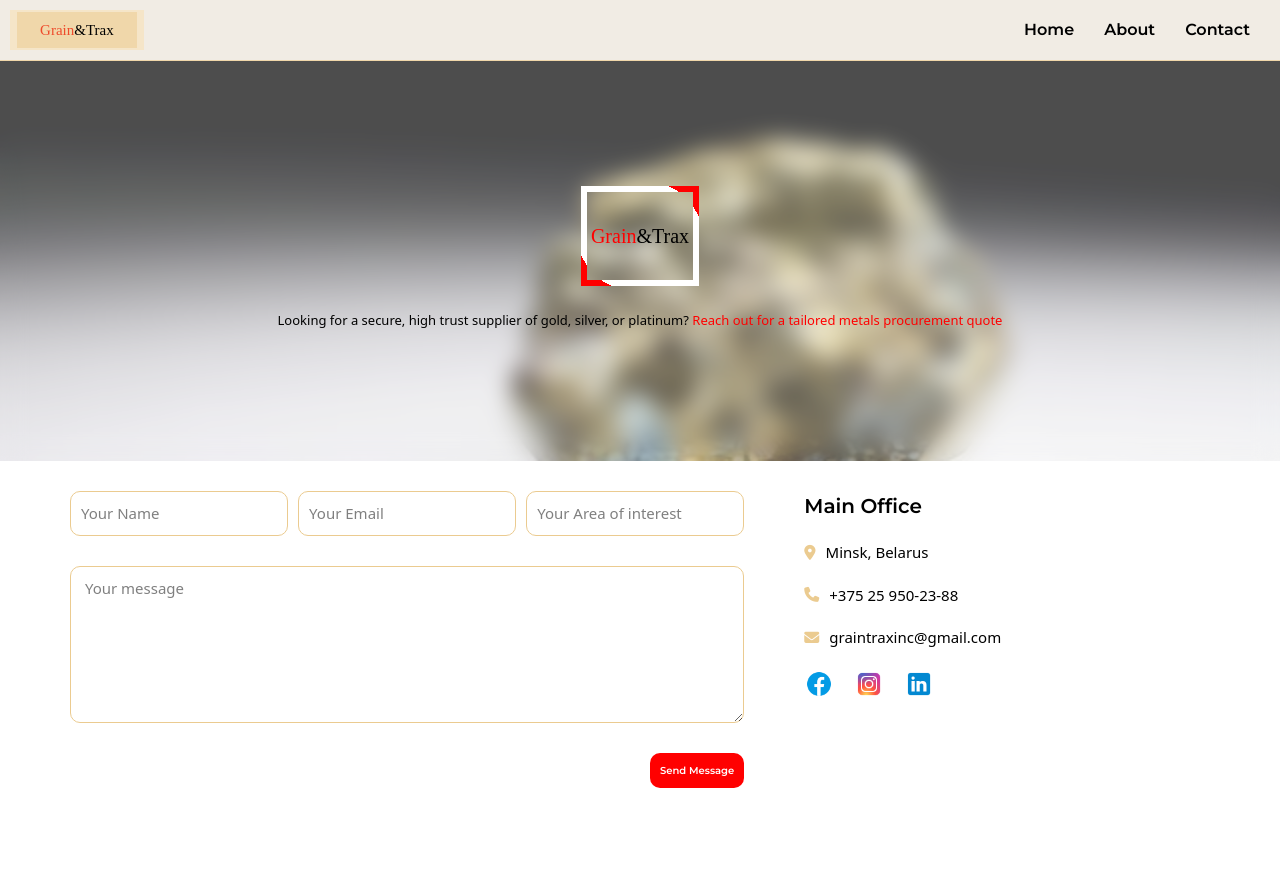
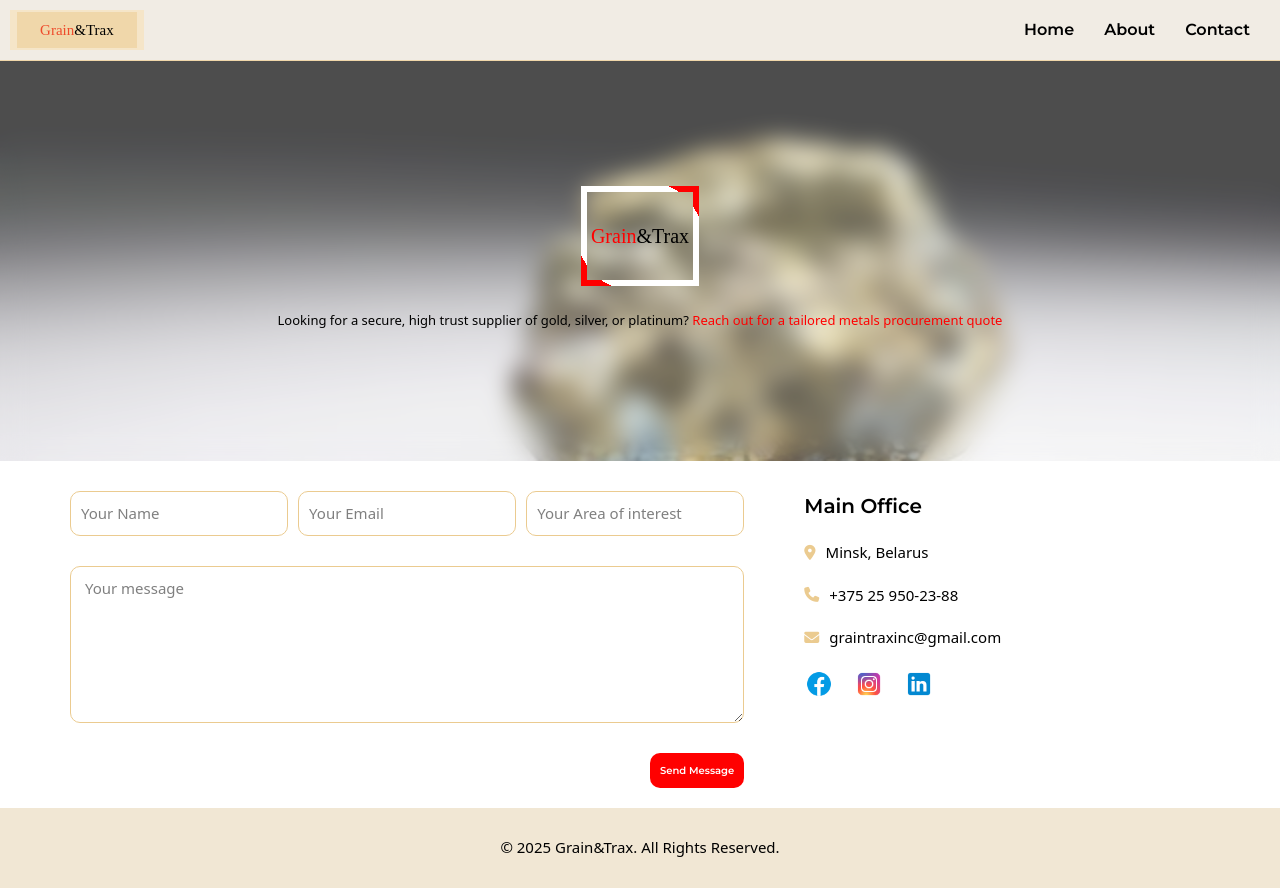
Before and after one commit to olamidefrancis/grain-trax, a React (Vite) app: page /Contact in a window 1280 px wide. Before the commit the page ends 808 px from the top, so only its background shows below. Built offline with nearby package versions, Linux system fonts and the light colour scheme; a web font is replaced by a local one.

Commit message:
footer fix

```diff
--- a/src/App.jsx
+++ b/src/App.jsx
@@ -25,7 +25,7 @@ const router = createBrowserRouter([
   element: <>
                <Navbar/>
                <Contact/>
-
+               <Footer/>
            </>
   },
 
--- a/src/assets/Component/Footer/Footer.css
+++ b/src/assets/Component/Footer/Footer.css
@@ -6,5 +6,5 @@
     display: flex;
     justify-content: center;
     align-items: center;
-    font-size: 2rem;
+    font-size: 1.5rem;
 }
```
